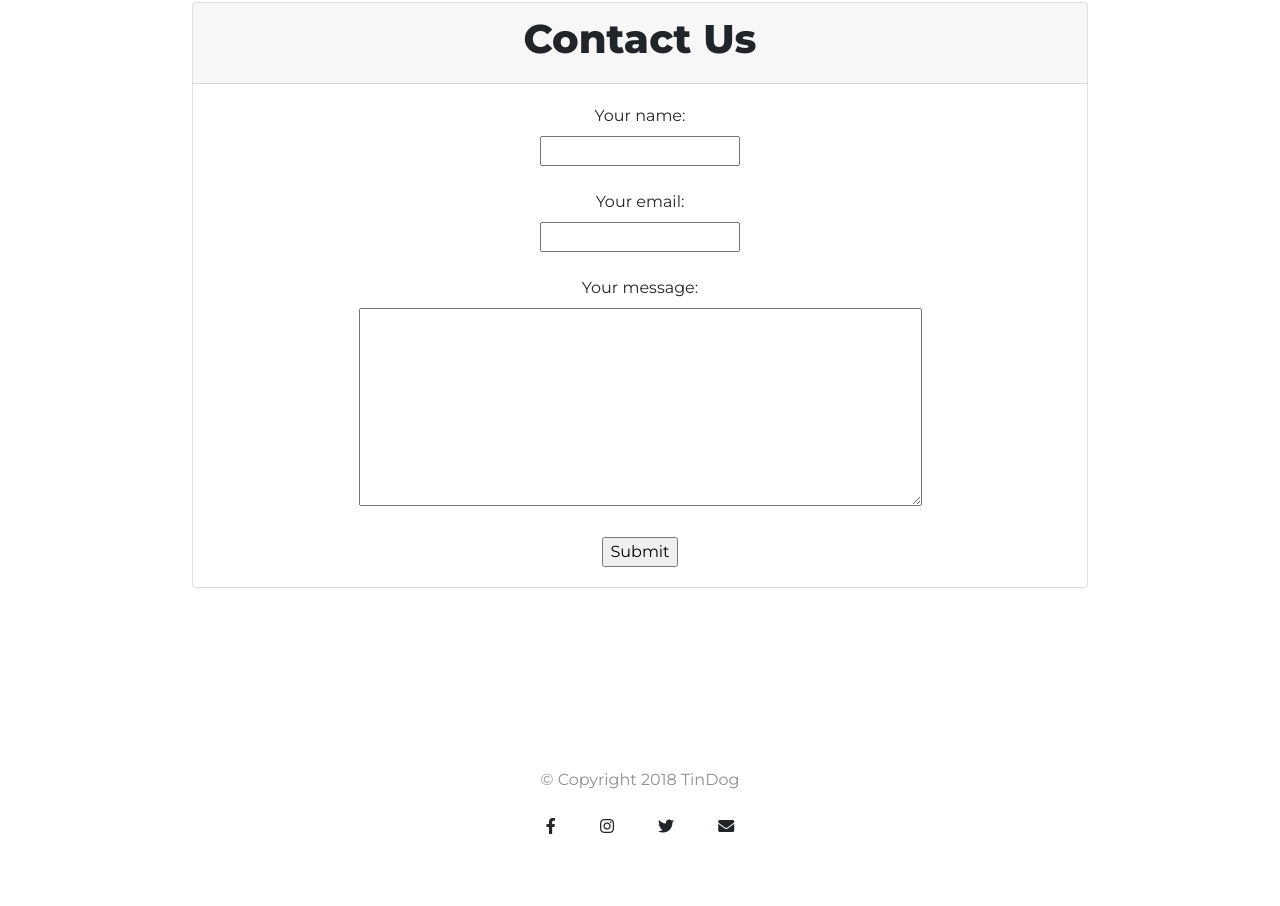
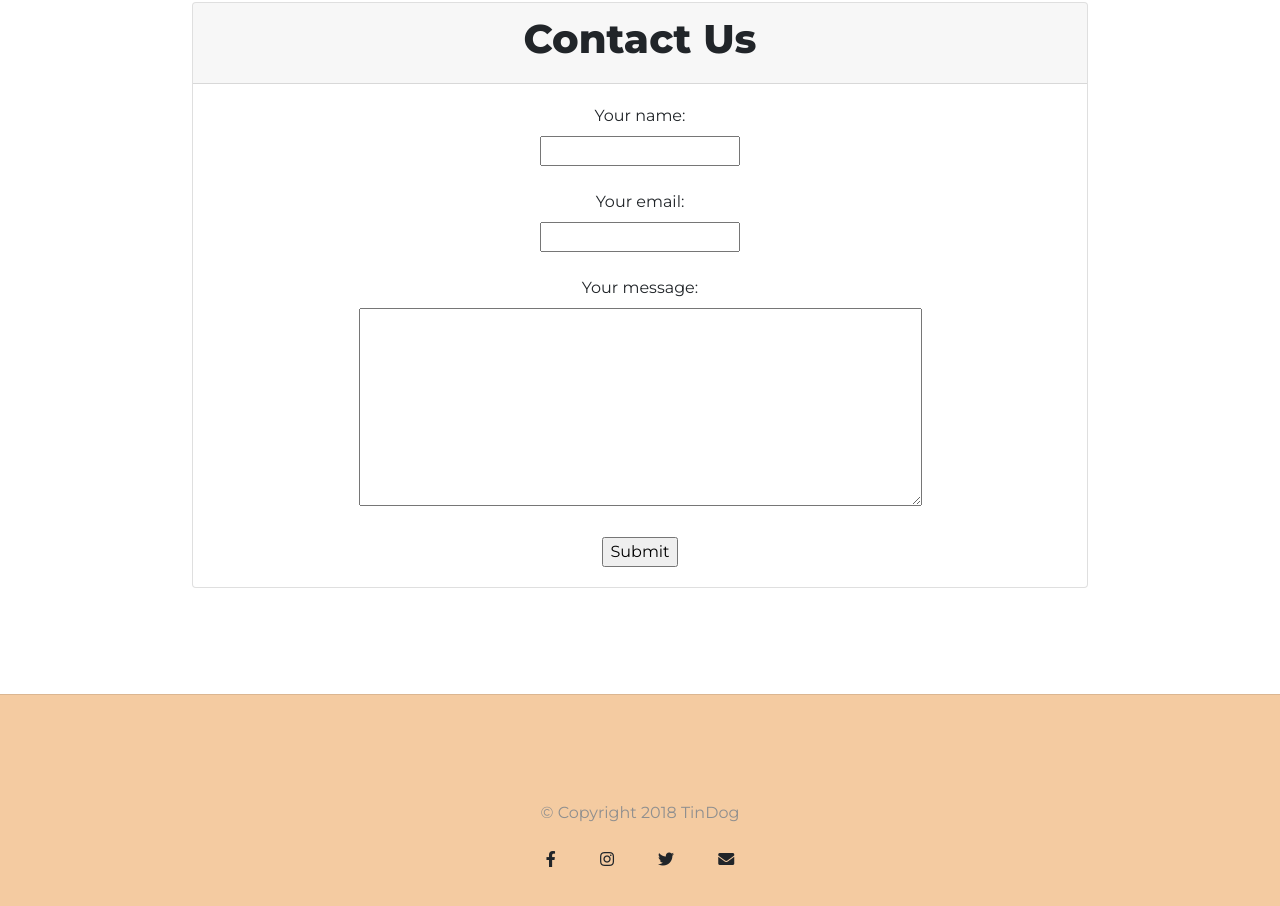
Before and after one commit to leehongc/tin_dog, a plain HTML site: page index.html in a window 1280 px wide. Shown: the part 3211-4117 px from the top of the page. Drawn offline with nearby package versions, Linux system fonts and the light colour scheme.

Commit message:
delete readme.md

```diff
--- a/css/styles.css
+++ b/css/styles.css
@@ -53,6 +53,10 @@ p {
 
 .white-section {
   background-color: #fff;
+}
+
+.orange-section {
+  background-color: #F4CBA1;
 }
 
 /* Navation Bar */
--- a/index.html
+++ b/index.html
@@ -240,7 +240,8 @@
 
   <!-- Footer -->
 
-  <footer class="white-section" id="footer">
+  <footer class="orange-section" id="footer">
+    <hr>
     <div class="container-fluid">
       <p>© Copyright 2018 TinDog</p>
       <i class="social-icon fab fa-facebook-f"></i>
```
Also changed, not shown: 1 other file.
